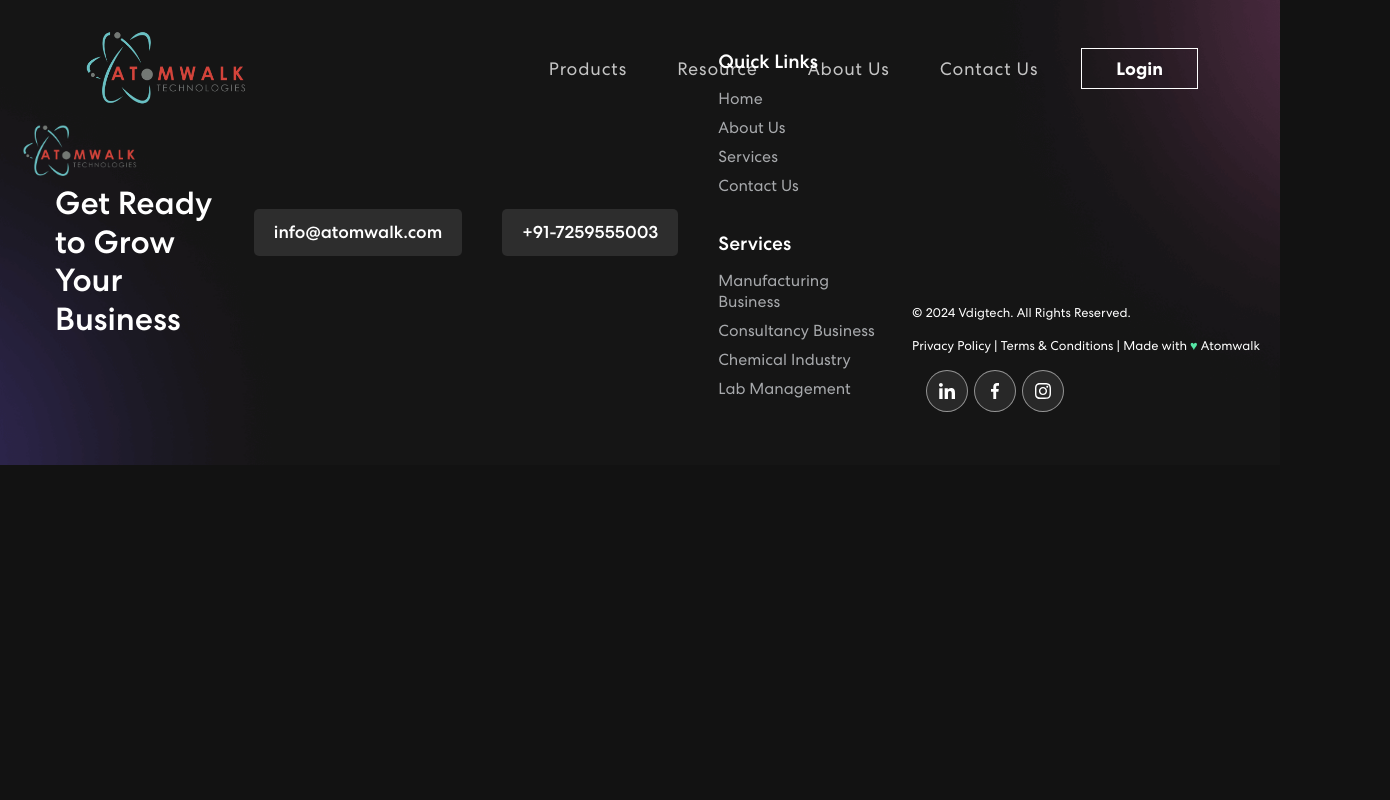
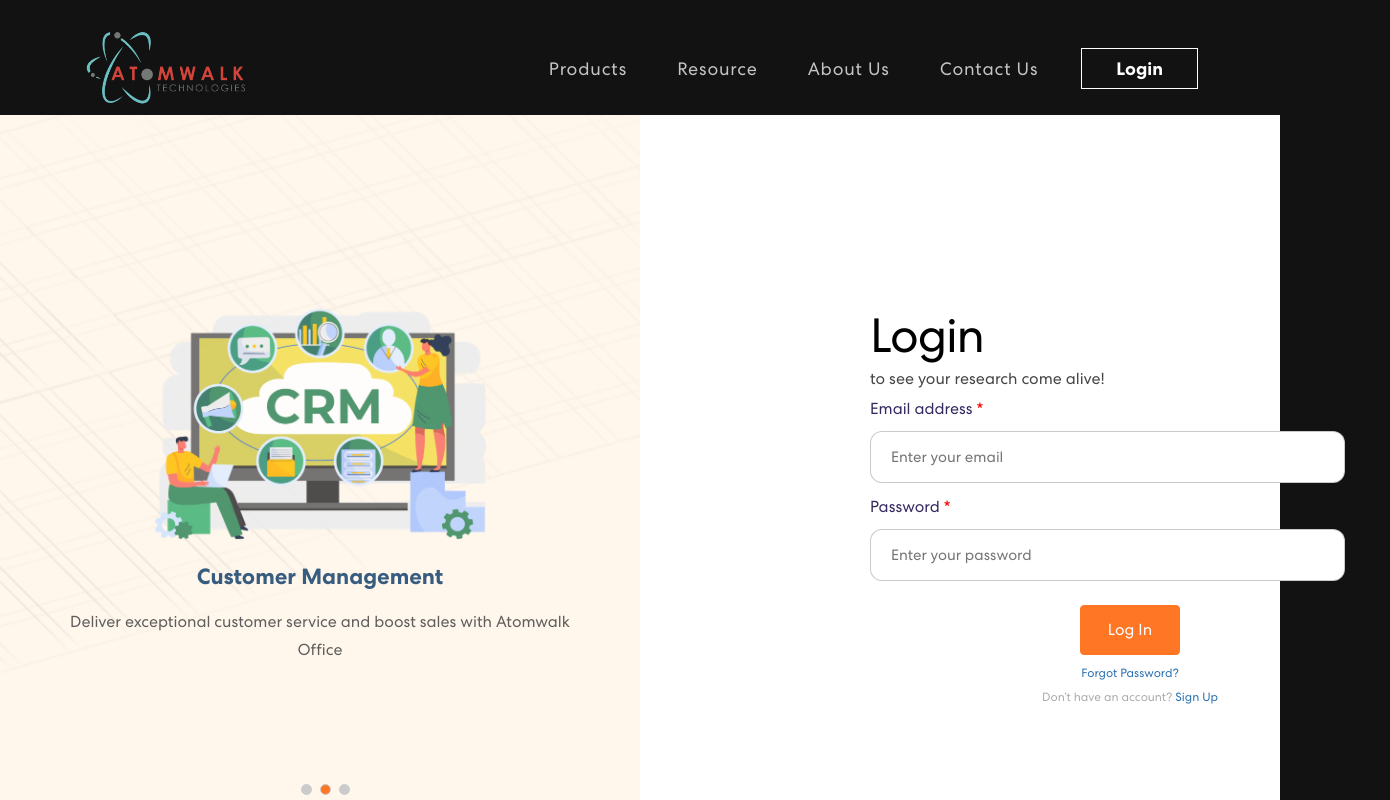
Before and after one commit to Ashutoshsibu/LocalHome, a React (Create React App) app: page /signin.html in a window 1280 px wide. Shown: the top 800 px of the page, 1390 px wide, since content can reach past the window. Built offline with nearby package versions, Linux system fonts and the light colour scheme.

Commit message:
latest  code first commit

```diff
--- a/src/App.js
+++ b/src/App.js
@@ -19,12 +19,12 @@
       <Router>
         <Routes>
           <Route path="" element={<HomePage />} />
-          <Route path="/signin" element={<Login />} />
-          <Route path="/forgotpassword" element={<ForgetPassword />} />
-          <Route path="/card" element={<Newcard />} />
-          <Route path="/Product" element={<Product />} />
-          <Route path="/contactUs" element={<ContactUs />} />
-          <Route path="/aboutUs" element={<AbotUs />} />
+          <Route path="/signin.html" element={<Login />} />
+          <Route path="/forgotpassword.html" element={<ForgetPassword />} />
+          <Route path="/card.html" element={<Newcard />} />
+          <Route path="/Product.html" element={<Product />} />
+          <Route path="/contactUs.html" element={<ContactUs />} />
+          <Route path="/aboutUs.html" element={<AbotUs />} />
         </Routes>
       </Router>
       <Footer2></Footer2>
--- a/src/components/Footer2.js
+++ b/src/components/Footer2.js
@@ -170,7 +170,7 @@
         </FooterLinks>
       </FooterLinksContainer>
       <FooterBottom>
-        <p>© 2024 Vdigtech. All Rights Reserved.</p>
+        <p>© 2024 Atomwalk. All Rights Reserved.</p>
         <p>
           Privacy Policy | Terms & Conditions | Made with <span>♥</span> Atomwalk
         </p>
--- a/src/components/NavBar.js
+++ b/src/components/NavBar.js
@@ -33,7 +33,7 @@
   }
 
   const navigatet=()=>{
-    window.location.href="/signin"
+    window.location.href="/signin.html"
   }
 
   return (
@@ -47,10 +47,10 @@
           </Navbar.Toggle>
           <Navbar.Collapse id="basic-navbar-nav">
             <Nav className="ms-auto">
-              <Nav.Link href="/Product" className={activeLink === 'Product' ? 'active navbar-link' : 'navbar-link'} onClick={() => onUpdateActiveLink('Product')}>Products</Nav.Link>
+              <Nav.Link href="/Product.html" className={activeLink === 'Product' ? 'active navbar-link' : 'navbar-link'} onClick={() => onUpdateActiveLink('Product')}>Products</Nav.Link>
               <Nav.Link href="#skills" className={activeLink === 'skills' ? 'active navbar-link' : 'navbar-link'} onClick={() => onUpdateActiveLink('skills')}>Resource</Nav.Link>
-              <Nav.Link href="/aboutUs" className={activeLink === 'about' ? 'active navbar-link' : 'navbar-link'} onClick={() => onUpdateActiveLink('about')}>About Us</Nav.Link>
-              <Nav.Link href="/contactUs" className={activeLink === 'projects' ? 'active navbar-link' : 'navbar-link'} onClick={() => onUpdateActiveLink('projects')}>Contact Us</Nav.Link>
+              <Nav.Link href="/aboutUs.html" className={activeLink === 'about' ? 'active navbar-link' : 'navbar-link'} onClick={() => onUpdateActiveLink('about')}>About Us</Nav.Link>
+              <Nav.Link href="/contactUs.html" className={activeLink === 'projects' ? 'active navbar-link' : 'navbar-link'} onClick={() => onUpdateActiveLink('projects')}>Contact Us</Nav.Link>
             </Nav>
             <span className="navbar-text">
 
--- a/src/components/loginpage/ForgetPasswordForm.js
+++ b/src/components/loginpage/ForgetPasswordForm.js
@@ -6,7 +6,7 @@
   width: 520px;
   text-align: center;
   position: absolute;
-  top: 43%;
+  top: 25%;
   transform: translate(0, -30%);
   margin-left: 230px;
 
--- a/src/components/loginpage/LoginForm.js
+++ b/src/components/loginpage/LoginForm.js
@@ -7,7 +7,7 @@
   width: 520px;
   text-align: center;
   position: absolute;
-  top: 43%;
+  top: 25%;
   transform: translate(0, -30%);
   margin-left: 230px;
 
@@ -181,7 +181,7 @@
         </BtnWrap>
 
         <div>
-          <ForgetPwd href="/forgotpassword">Forgot Password?</ForgetPwd>
+          <ForgetPwd href="/forgotpassword.html">Forgot Password?</ForgetPwd>
           <div
             style={{
               display: "flex",
```
